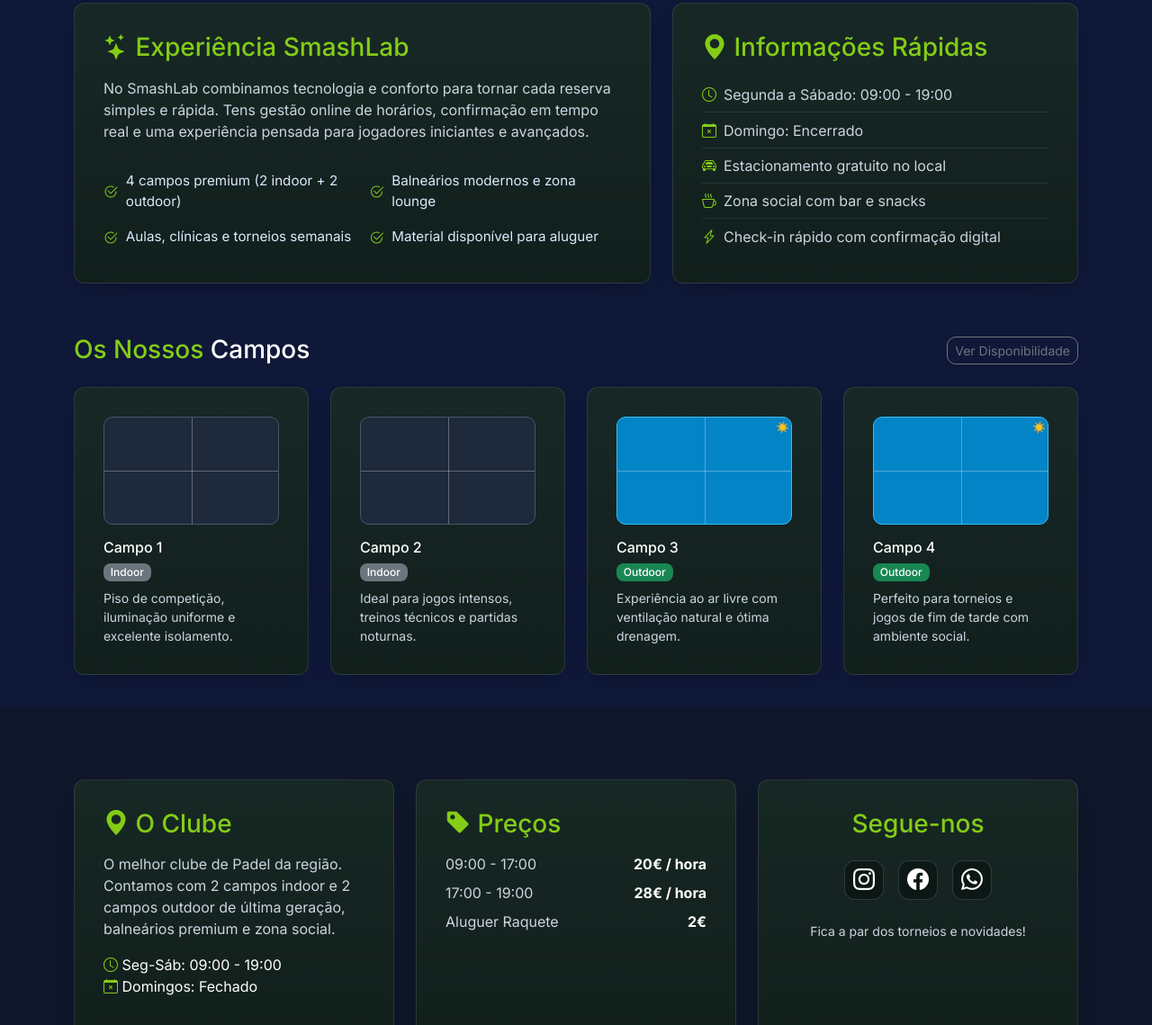
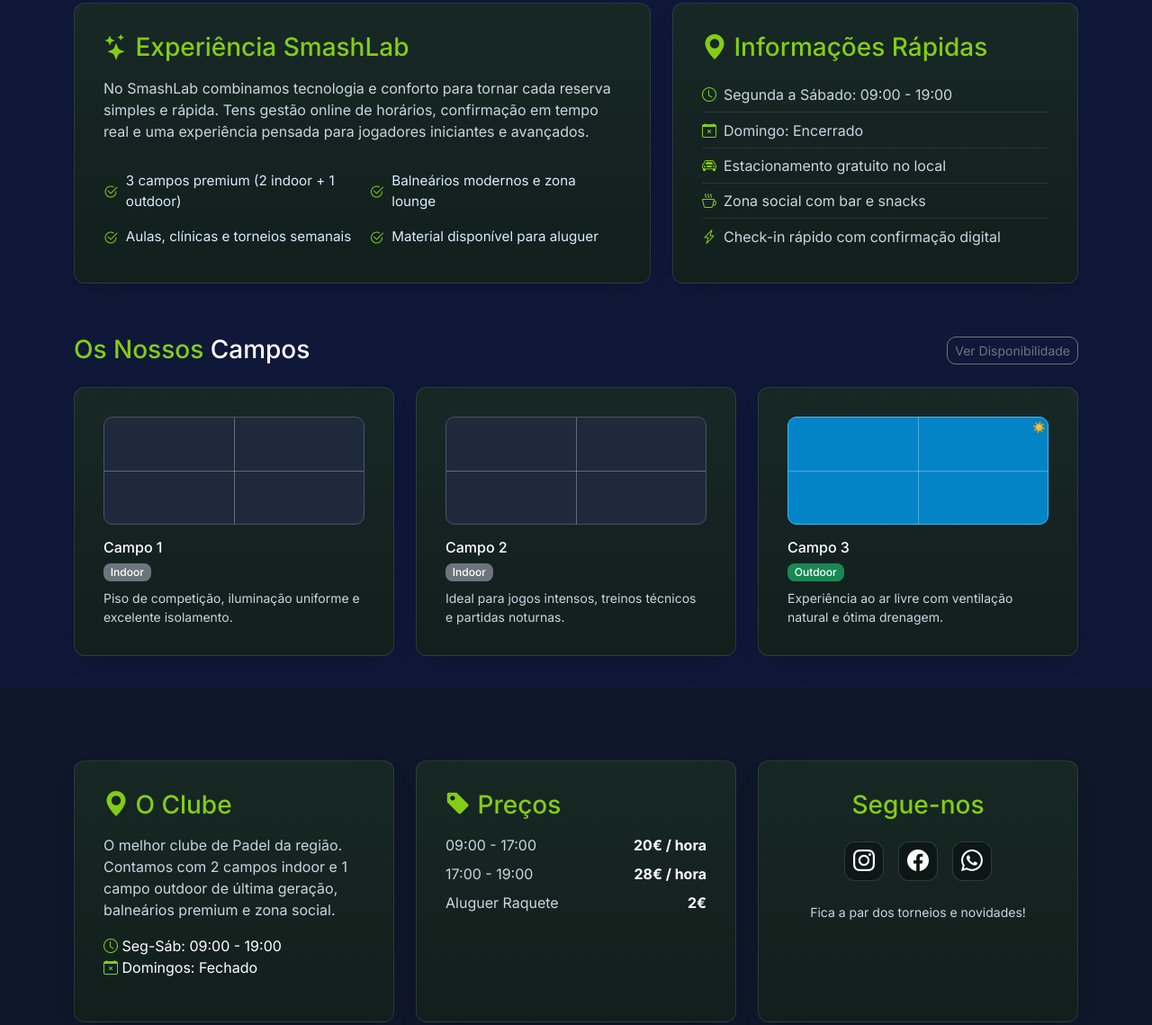
Before and after one commit to Close0099/Pap, a plain HTML site: page index.html in a window 1280 px wide. Shown: the part 956-2095 px from the top of the page at 90% size. Drawn offline with nearby package versions, Linux system fonts and the light colour scheme.

Commit message:
fix(landing): ajustar para 1 campo outdoor

```diff
--- a/index.html
+++ b/index.html
@@ -138,7 +138,7 @@
                             <div class="col-md-6">
                                 <div class="club-mini-point">
                                     <i class="bi bi-check2-circle text-padel"></i>
-                                    <span>4 campos premium (2 indoor + 2 outdoor)</span>
+                                    <span>3 campos premium (2 indoor + 1 outdoor)</span>
                                 </div>
                             </div>
                             <div class="col-md-6">
@@ -187,7 +187,7 @@
             </div>
 
             <div class="row g-4">
-                <div class="col-md-6 col-lg-3">
+                <div class="col-md-6 col-lg-4">
                     <div class="feature-card court-showcase-card h-100">
                         <div class="court-visual mb-3"><div class="court-lines"></div></div>
                         <h6 class="text-white mb-1">Campo 1</h6>
@@ -196,7 +196,7 @@
                     </div>
                 </div>
 
-                <div class="col-md-6 col-lg-3">
+                <div class="col-md-6 col-lg-4">
                     <div class="feature-card court-showcase-card h-100">
                         <div class="court-visual mb-3"><div class="court-lines"></div></div>
                         <h6 class="text-white mb-1">Campo 2</h6>
@@ -205,21 +205,12 @@
                     </div>
                 </div>
 
-                <div class="col-md-6 col-lg-3">
+                <div class="col-md-6 col-lg-4">
                     <div class="feature-card court-showcase-card h-100">
                         <div class="court-visual outdoor mb-3"><div class="court-lines"></div></div>
                         <h6 class="text-white mb-1">Campo 3</h6>
                         <span class="badge bg-success mb-2">Outdoor</span>
                         <p class="text-secondary small mb-0">Experiência ao ar livre com ventilação natural e ótima drenagem.</p>
-                    </div>
-                </div>
-
-                <div class="col-md-6 col-lg-3">
-                    <div class="feature-card court-showcase-card h-100">
-                        <div class="court-visual outdoor mb-3"><div class="court-lines"></div></div>
-                        <h6 class="text-white mb-1">Campo 4</h6>
-                        <span class="badge bg-success mb-2">Outdoor</span>
-                        <p class="text-secondary small mb-0">Perfeito para torneios e jogos de fim de tarde com ambiente social.</p>
                     </div>
                 </div>
             </div>
@@ -235,7 +226,7 @@
                     <div class="feature-card">
                         <h3 class="text-padel mb-3"><i class="bi bi-geo-alt-fill"></i> O Clube</h3>
                         <p class="text-secondary">
-                            O melhor clube de Padel da região. Contamos com 2 campos indoor e 2 campos outdoor de última geração, balneários premium e zona social.
+                            O melhor clube de Padel da região. Contamos com 2 campos indoor e 1 campo outdoor de última geração, balneários premium e zona social.
                         </p>
                         <p class="mb-0"><i class="bi bi-clock text-padel"></i> Seg-Sáb: 09:00 - 19:00</p>
                         <p><i class="bi bi-calendar-x text-padel"></i> Domingos: Fechado</p>
```
